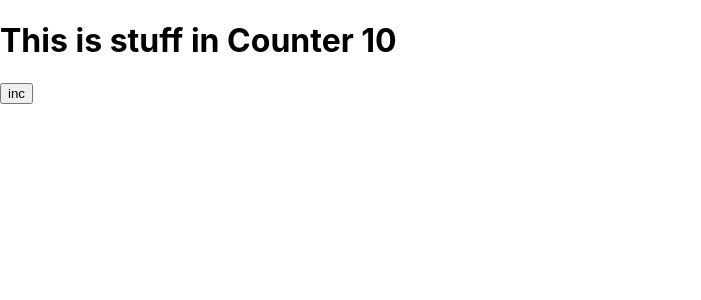
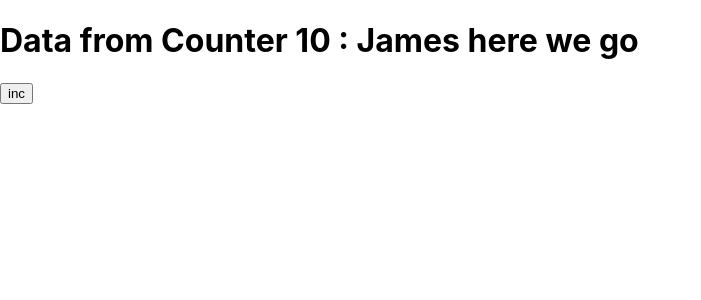
Before and after one commit to brandlab-au/amplify_old, a React (Create React App) app: page / in a window 1280 px wide. Shown: the top 300 px of the page, without its empty margins (0-701 px from the left). Built offline with nearby package versions, Linux system fonts and the light colour scheme.

Commit message:
New week tomorrow

```diff
--- a/src/components/counter.jsx
+++ b/src/components/counter.jsx
@@ -8,7 +8,7 @@ class Counter extends Component {
   render() {
     return (
       <div>
-        <h1>This is stuff in Counter {this.state.count}</h1>
+        <h1>Data from Counter {this.state.count} : James here we go </h1>
         <button>inc</button>
       </div>
     );
```
